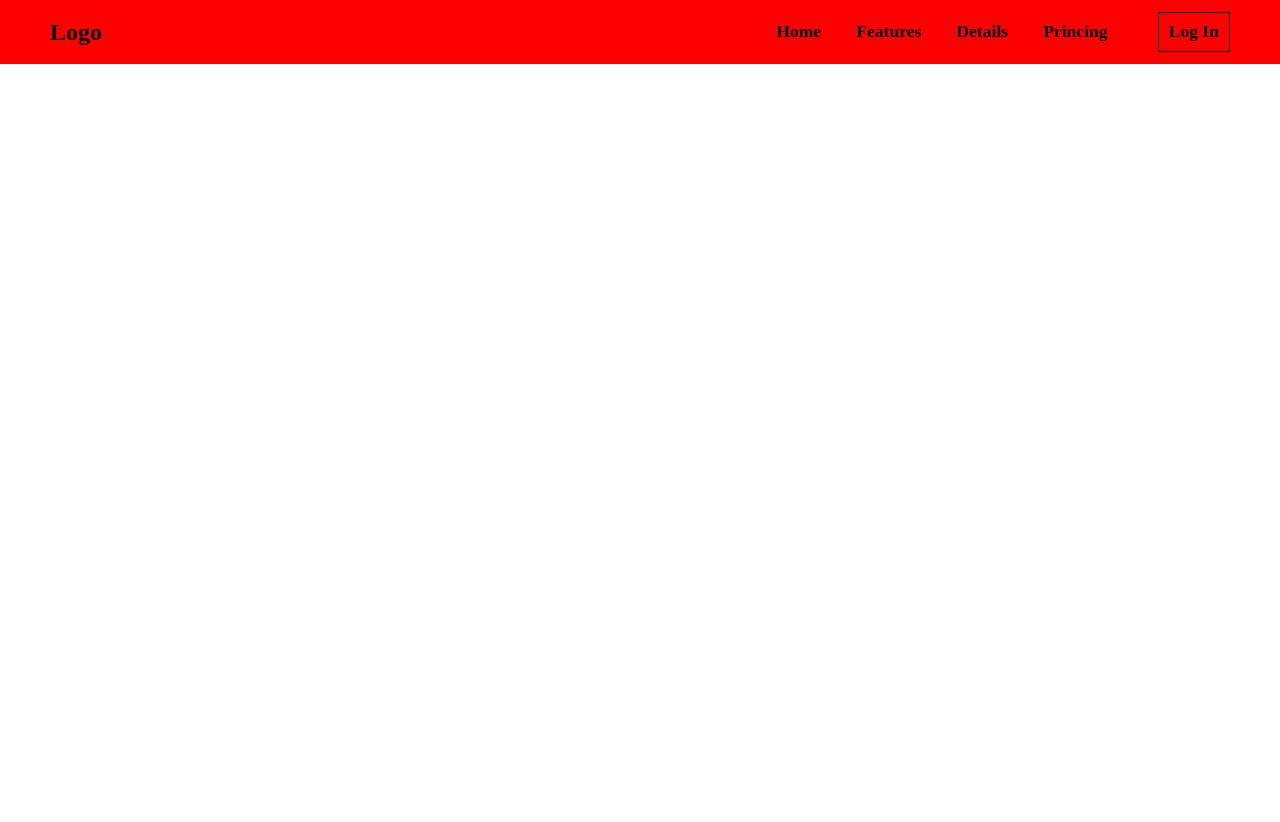
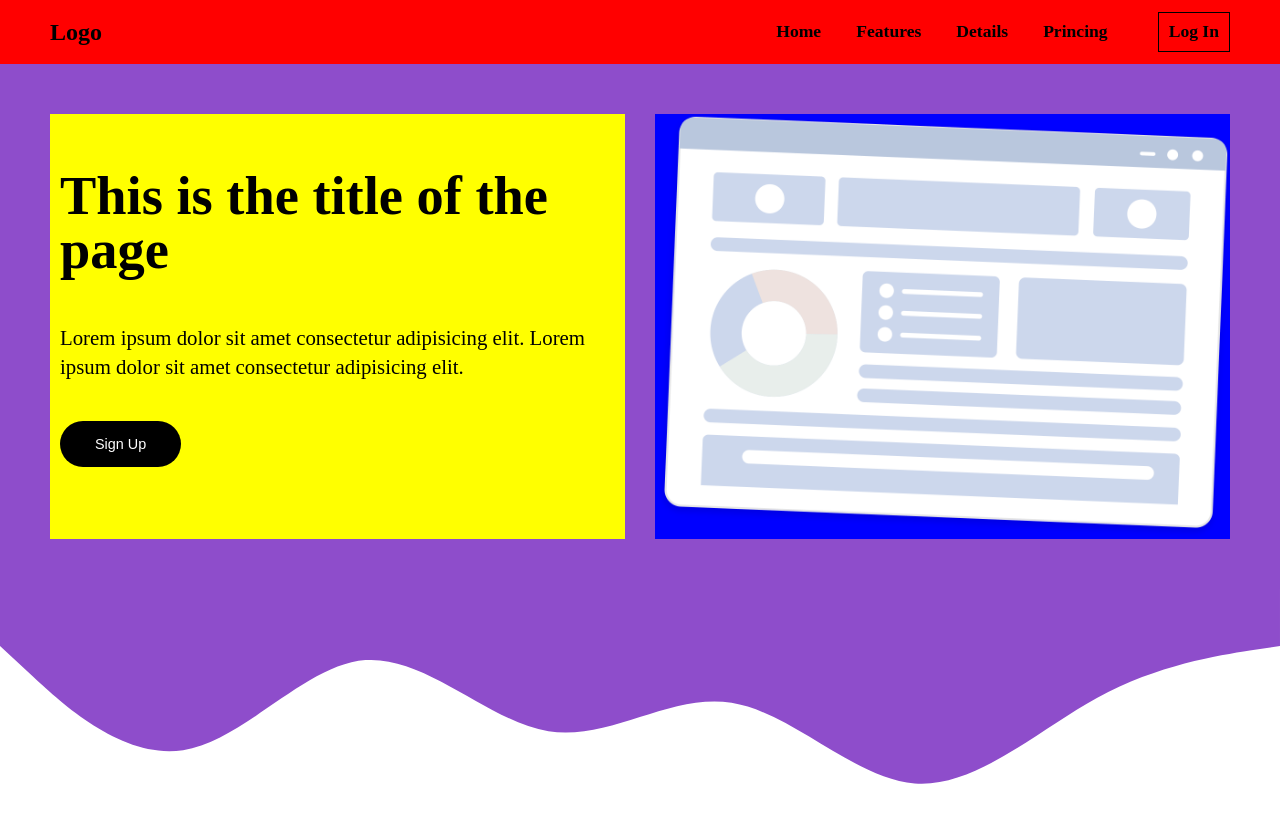
Before and after one commit to krushodev/Landing-Marketing-App, a React (Vite) app: page / in a window 1280 px wide. Shown: the top 822 px of the page. Before the commit the page ends 800 px from the top, so only its background shows below. Built offline with nearby package versions, Linux system fonts and the light colour scheme.

Commit message:
feat: add Header component

```diff
--- a/src/App.jsx
+++ b/src/App.jsx
@@ -1,9 +1,11 @@
 import Navbar from "./components/Navbar/Navbar"
+import Header from "./components/header/Header"
 
 function App() {
   return (
     <>
       <Navbar/>
+      <Header/>
     </>
   )
 }
--- /dev/null
+++ b/src/components/Header/Header.css
@@ -0,0 +1,55 @@
+.header-container {
+    background-color: #8e4dcb;
+    display: grid;
+    grid-template-columns: 1fr;
+    gap: 30px;
+    padding: 50px;
+}
+
+.header-content {
+    padding: 10px;
+    background-color: yellow;
+    text-align: center;
+}
+
+.header-content h2 {
+    font-size: 2em;
+}
+
+.header-content p {
+    font-size: 1.1em;
+    line-height: 1.4;
+    margin-bottom: 40px;
+}
+
+button {
+    border: none;
+    background-color: black;
+    color: white;
+    padding: 15px 35px;
+    border-radius: 40px;
+    font-size: 0.9em;
+}
+
+img {
+    width: 100%;
+    background-color: blue;
+}
+
+@media screen and (min-width: 1000px) {
+    .header-container {
+        grid-template-columns: 1fr 1fr;
+    }
+
+    .header-content {
+        text-align: left;
+    }
+
+    .header-content h2 {
+        font-size: 3.4em;
+    }
+
+    .header-content p {
+        font-size: 1.3em;
+    }
+}
--- /dev/null
+++ b/src/components/Header/Header.jsx
@@ -0,0 +1,22 @@
+import "./Header.css";
+import Img from "../../assets/header/header-app.png"
+
+const Header = () => {
+  return (
+    <>
+        <div className="header-container">
+            <div className="header-content">
+                <h2>This is the title of the page</h2>
+                <p>Lorem ipsum dolor sit amet consectetur adipisicing elit. Lorem ipsum dolor sit amet consectetur adipisicing elit.</p>
+                <button>Sign Up</button>
+            </div>
+            <img src={Img} alt="heading" />
+        </div>
+        <svg xmlns="http://www.w3.org/2000/svg" viewBox="0 0 1440 320">
+            <path fill="#8e4dcb" fill-opacity="1" d="M0,64L34.3,96C68.6,128,137,192,206,181.3C274.3,171,343,85,411,80C480,75,549,149,617,160C685.7,171,754,117,823,128C891.4,139,960,213,1029,218.7C1097.1,224,1166,160,1234,122.7C1302.9,85,1371,75,1406,69.3L1440,64L1440,0L1405.7,0C1371.4,0,1303,0,1234,0C1165.7,0,1097,0,1029,0C960,0,891,0,823,0C754.3,0,686,0,617,0C548.6,0,480,0,411,0C342.9,0,274,0,206,0C137.1,0,69,0,34,0L0,0Z"></path>
+        </svg>
+    </>
+  );
+}
+
+export default Header
--- a/src/components/Navbar/Navbar.css
+++ b/src/components/Navbar/Navbar.css
@@ -15,7 +15,7 @@ nav {
 }
 
 .nav-links {
-    display: flex;
+    display: none;
     align-items: center;
     justify-content: flex-end;
     gap: 20px;
@@ -36,3 +36,9 @@ nav {
     padding: 10px;
     font-weight: bold;
 }
+
+@media screen and (min-width: 800px) {
+    .nav-links {
+        display: flex;
+    }
+}
--- a/src/index.css
+++ b/src/index.css
@@ -2,7 +2,7 @@ body {
   margin: 0;
   padding: 0;
   line-height: 1;
-  overflow: hidden;
+  overflow-x: hidden;
   max-width: 100%;
   box-sizing: border-box;
 }
@@ -15,3 +15,8 @@ a {
   color: black;
   text-decoration: none;
 }
+
+button {
+  cursor: pointer;
+  border: none;
+}
```
